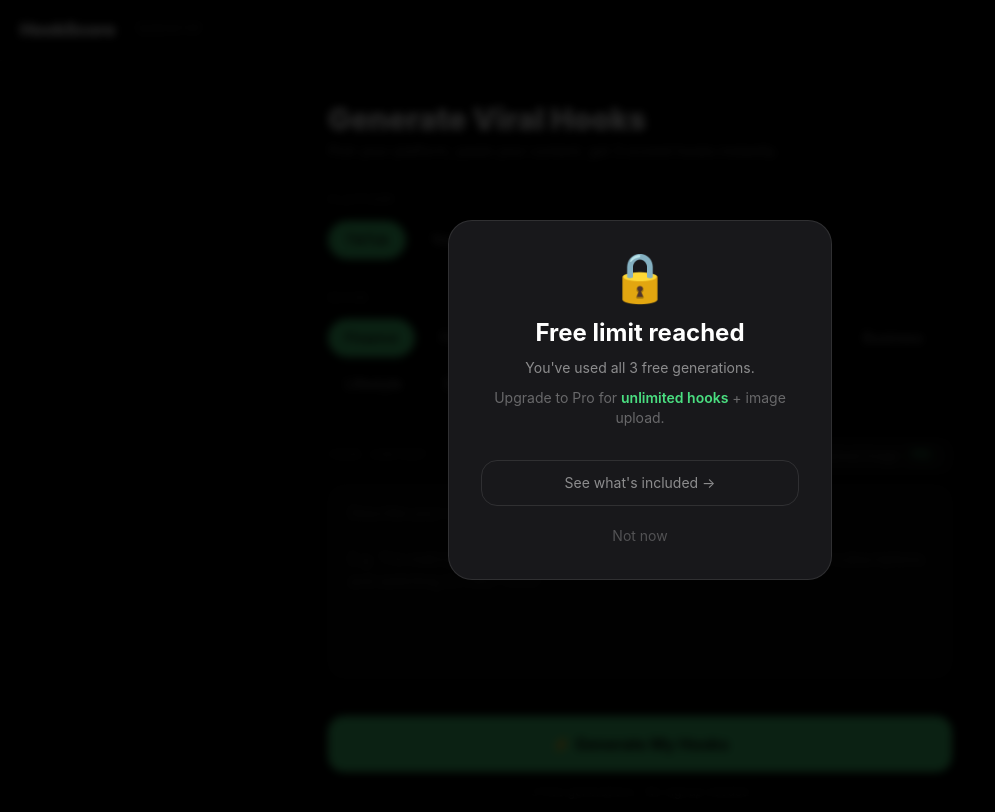
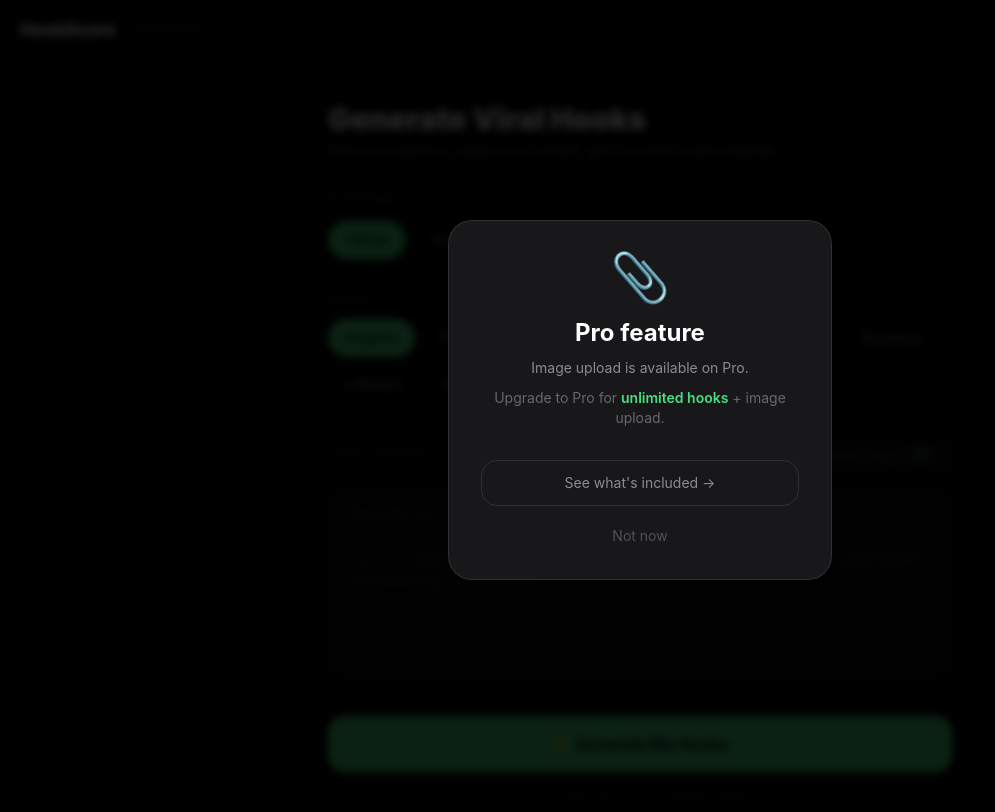
Before and after one commit to sanadkam/Hook-Generator-, a Next.js app in the folder viral-hook-tester/: page /generate in a window 1280 px wide. Both pictures are taken after a click on the button "Pro feature". Shown: the top 812 px of the page, without its empty margins (0-995 px from the left). Built offline with nearby package versions, Linux system fonts and the light colour scheme.

Commit message:
Fix upgrade modal: show correct message for Pro feature vs free limit

```diff
--- a/viral-hook-tester/pages/generate.js
+++ b/viral-hook-tester/pages/generate.js
@@ -178,15 +178,24 @@ function UploadZone({ file, preview, onFile, onClear }) {
 }
 
 // ─── Upgrade Modal ────────────────────────────────────────────────────────────
-function UpgradeModal({ onClose }) {
+function UpgradeModal({ onClose, reason = 'limit' }) {
   const stripeLink = process.env.NEXT_PUBLIC_STRIPE_PAYMENT_LINK;
+  const isProFeature = reason === 'proFeature';
   return (
     <div className="fixed inset-0 bg-black/85 backdrop-blur-sm flex items-center justify-center z-50 p-4">
       <div className="bg-zinc-900 border border-white/10 rounded-3xl p-8 max-w-sm w-full text-center shadow-2xl">
-        <div className="text-5xl mb-4">🔒</div>
-        <h3 className="text-2xl font-bold mb-2">Free limit reached</h3>
-        <p className="text-white/50 text-sm leading-relaxed mb-2">You've used all {FREE_LIMIT} free generations.</p>
-        <p className="text-white/35 text-sm mb-8">Upgrade to Pro for <span className="text-green-400 font-semibold">unlimited hooks</span> + image upload.</p>
+        <div className="text-5xl mb-4">{isProFeature ? '📎' : '🔒'}</div>
+        <h3 className="text-2xl font-bold mb-2">
+          {isProFeature ? 'Pro feature' : 'Free limit reached'}
+        </h3>
+        <p className="text-white/50 text-sm leading-relaxed mb-2">
+          {isProFeature
+            ? 'Image upload is available on Pro.'
+            : `You've used all ${FREE_LIMIT} free generations.`}
+        </p>
+        <p className="text-white/35 text-sm mb-8">
+          Upgrade to Pro for <span className="text-green-400 font-semibold">unlimited hooks</span> + image upload.
+        </p>
         <div className="space-y-3">
           {stripeLink && (
             <a href={stripeLink} target="_blank" rel="noopener noreferrer" className="block w-full py-3.5 bg-green-400 hover:bg-green-300 text-black font-bold rounded-2xl text-sm transition-colors">
@@ -215,7 +224,8 @@ export default function Generate() {
   const [loading,    setLoading]    = useState(false);
   const [results,    setResults]    = useState(null);
   const [error,      setError]      = useState(null);
-  const [showUpgrade,  setShowUpgrade]  = useState(false);
+  const [showUpgrade,    setShowUpgrade]    = useState(false);
+  const [upgradeReason,  setUpgradeReason]  = useState('limit'); // 'limit' | 'proFeature'
   const [usageCount,   setUsageCount]   = useState(0);
   const [history,      setHistory]      = useState([]);
   const [showHistory,  setShowHistory]  = useState(false);
@@ -243,7 +253,7 @@ export default function Generate() {
       setError(inputMode === 'text' ? 'Paste your content — a draft, caption, script, or a few notes.' : 'Upload a screenshot or image of your content.');
       return;
     }
-    if (usageCount >= FREE_LIMIT) { setShowUpgrade(true); return; }
+    if (usageCount >= FREE_LIMIT) { setUpgradeReason('limit'); setShowUpgrade(true); return; }
 
     setLoading(true); setError(null); setResults(null);
     try {
@@ -301,7 +311,7 @@ export default function Generate() {
             )}
             <Link href="/pricing" className="text-sm text-white/50 hover:text-white transition-colors">Pricing</Link>
             {remaining === 0 ? (
-              <button onClick={() => setShowUpgrade(true)} className="text-xs font-mono text-green-400 border border-green-400/30 px-3 py-1.5 rounded-full hover:bg-green-400/10 transition-colors">
+              <button onClick={() => { setUpgradeReason('limit'); setShowUpgrade(true); }} className="text-xs font-mono text-green-400 border border-green-400/30 px-3 py-1.5 rounded-full hover:bg-green-400/10 transition-colors">
                 Upgrade →
               </button>
             ) : (
@@ -355,7 +365,7 @@ export default function Generate() {
                 <div className={`h-full rounded-full transition-all duration-500 ${remaining >= 2 ? 'bg-green-400' : remaining === 1 ? 'bg-yellow-400' : 'bg-red-400'}`} style={{ width: `${(remaining / FREE_LIMIT) * 100}%` }} />
               </div>
               {remaining <= 1 && (
-                <p className="text-xs text-white/30 mt-2">Last free use — <button onClick={() => setShowUpgrade(true)} className="text-green-400 hover:text-green-300 underline underline-offset-2">upgrade for unlimited</button></p>
+                <p className="text-xs text-white/30 mt-2">Last free use — <button onClick={() => { setUpgradeReason('limit'); setShowUpgrade(true); }} className="text-green-400 hover:text-green-300 underline underline-offset-2">upgrade for unlimited</button></p>
               )}
             </div>
           )}
@@ -398,7 +408,7 @@ export default function Generate() {
                 </button>
                 {/* Upload tab — Pro only */}
                 <button
-                  onClick={() => { if (remaining > 0 || usageCount === 0) { setShowUpgrade(true); } else { setInputMode('upload'); setError(null); } setShowUpgrade(true); }}
+                  onClick={() => { setUpgradeReason('proFeature'); setShowUpgrade(true); }}
                   className="flex-1 sm:flex-none px-3 py-1.5 rounded-lg text-xs font-medium transition-all text-center text-white/25 flex items-center justify-center gap-1.5"
                   title="Pro feature"
                 >
@@ -537,7 +547,7 @@ export default function Generate() {
         </main>
       </div>
 
-      {showUpgrade && <UpgradeModal onClose={() => setShowUpgrade(false)} />}
+      {showUpgrade && <UpgradeModal onClose={() => setShowUpgrade(false)} reason={upgradeReason} />}
     </>
   );
 }
```
